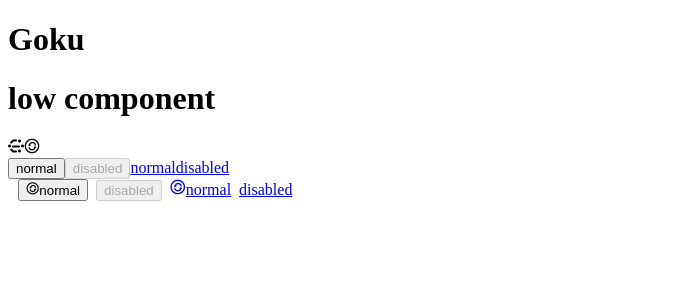
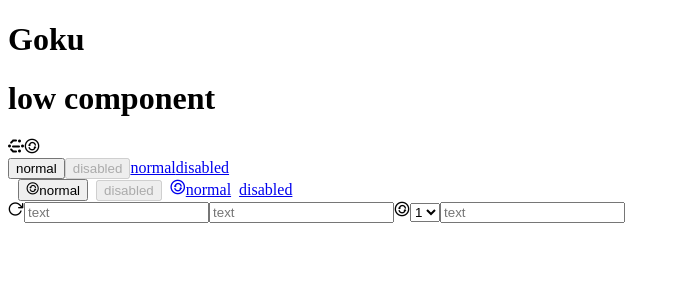
Before and after one commit to poplark/Goku, a React app: page / in a window 1280 px wide. Shown: the top 300 px of the page, without its empty margins (0-680 px from the left). Built offline with nearby package versions, Linux system fonts and the light colour scheme.

Commit message:
input component

```diff
--- a/example/js/App.jsx
+++ b/example/js/App.jsx
@@ -3,6 +3,7 @@
 import HOC from './components/hoc';
 import ButtonExample from './components/button';
 import IconExample from './components/icon';
+import InputExample from './components/input';
 
 export default class App extends Component {
     render() {
@@ -12,6 +13,7 @@
                 <HOC/>
                 <IconExample/>
                 <ButtonExample/>
+                <InputExample/>
             </div>
         )
     }
--- /dev/null
+++ b/example/js/components/input/index.jsx
@@ -0,0 +1,52 @@
+import React, { Component } from 'react';
+import { Input, Icon } from 'goku';
+
+export default class Inputs extends Component {
+    constructor(props) {
+        super(props);
+        this.state = {
+            inputValue: null
+        }
+    }
+    handleClick = e => {
+        console.log('clicked');
+    }
+    handleChange = e => {
+        let val = e.target.value;
+        console.log('ccccc', val);
+        this.setState({
+            inputValue: val
+        })
+    }
+    handleRefresh = e => {
+        this.setState({
+            inputValue: null
+        })
+    }
+
+    render() {
+        let reloadIcon = <Icon type="reload"/>;
+        let refreshIcon = <Icon type="refresh" onClick={this.handleRefresh}/>;
+        let { inputValue } = this.state;
+
+        return (
+            <div>
+                <Input placeholder="text"
+                    value={inputValue}
+                    prefix={reloadIcon}
+                    onClick={this.handleClick}
+                    onChange={this.handleChange}/>
+                <Input placeholder="text"
+                    value={inputValue}
+                    suffix={refreshIcon}
+                    onClick={this.handleClick}
+                    onChange={this.handleChange}/>
+                <Input placeholder="text"
+                    value={inputValue}
+                    addonBefore={<select><option key='1' value='1'>1</option></select>}
+                    onClick={this.handleClick}
+                    onChange={this.handleChange}/>
+            </div>
+        )
+    }
+}
--- a/src/components/button/Button.jsx
+++ b/src/components/button/Button.jsx
@@ -97,14 +97,14 @@
                 break;
         }
         const ComponentProp = others.href ? 'a' : 'button';
-        const classes = classNames(prefixCls, className, {
+        const classes = classNames(prefixCls, {
             [`${prefixCls}-${type}`]: type,
             [`${prefixCls}-${shape}`]: shape,
             [`${prefixCls}-${sizeCls}`]: sizeCls,
             [`${prefixCls}-icon-only`]: !children && icon,
             [`${prefixCls}-loading`]: loading,
             [`${prefixCls}-clicked`]: clicked
-        })
+        }, className);
         const iconType = loading ? 'loading' : icon;
         const iconNode = iconType ? <Icon type={iconType}/> : null;
 
--- a/src/components/icon/index.jsx
+++ b/src/components/icon/index.jsx
@@ -17,10 +17,10 @@
 
     render() {
         const { prefixCls, type, className, spin } = this.props;
-        const classes = classNames(prefixCls, className, {
+        const classes = classNames(prefixCls, {
             [`${prefixCls}-spin`]: !!spin || type === 'loading',
             [`${prefixCls}-${type}`]: true
-        });
+        }, className);
         return (
             <i {...omit(this.props, ['prefixCls', 'type', 'spin'])} className={classes}/>
         )
--- /dev/null
+++ b/src/components/input/Input.jsx
@@ -0,0 +1,192 @@
+import React, { Component } from 'react';
+import PropTypes from 'prop-types';
+import classNames from 'classnames';
+import omit from 'omit.js';
+
+export const InputSize = ['small', 'large'];
+export const InputWSize = ['small', 'large'];
+
+function fixControlledValue(value) {
+    if(typeof value === 'undefined' || value === null) {
+        return '';
+    }
+    return value;
+}
+
+export default class Input extends Component {
+    static propTypes = {
+        prefixCls: PropTypes.string,
+        type: PropTypes.string,
+        className: PropTypes.string,
+        id: PropTypes.oneOf([PropTypes.number, PropTypes.string]),
+        name: PropTypes.string,
+        disabled: PropTypes.bool,
+        readOnly: PropTypes.bool,
+        placeholder: PropTypes.string,
+
+        size: PropTypes.oneOf(InputSize),
+        wSize: PropTypes.oneOf(InputWSize),
+        defaultValue: PropTypes.any,
+        value: PropTypes.any,
+
+        addonBefore: PropTypes.node,
+        addonAfter: PropTypes.node,
+        prefix: PropTypes.node,
+        suffix: PropTypes.node,
+
+        // action handlers
+        onClick: PropTypes.func,
+        onPressEnter: PropTypes.func,
+        onKeyDown: PropTypes.func,
+        onKeyUp: PropTypes.func,
+        onChange: PropTypes.func,
+        onFocus: PropTypes.func,
+        onBlur: PropTypes.func,
+    }
+    static defaultProps = {
+        prefixCls: 'goku-input',
+        type: 'text',
+        disabled: false,
+    }
+
+    constructor(props) {
+        super(props);
+        let { defaultValue, value } = props;
+        this.state = {
+            value: defaultValue || value || ''
+        }
+    }
+
+    componentDidMount() {
+    }
+    componentWillReceiveProps(nextProps) {
+        let oldValue = this.props.value;
+        let { value } = nextProps;
+        if(oldValue !== value) {
+            this.setState({
+                value: value || ''
+            })
+        }
+    }
+
+    getSizeCls() {
+        const { size } = this.props;
+        let sizeCls = '';
+        switch(size) {
+            case 'large':
+                sizeCls = 'lg';
+                break;
+            case 'small':
+                sizeCls = 'sm';
+                break;
+            default:
+                break;
+        }
+        return sizeCls;
+    }
+    getInputClassName() {
+        const { prefixCls, type, size, wSize, className, disabled } = this.props;
+
+        let sizeCls = this.getSizeCls();
+        return classNames(prefixCls, {
+            [`${prefixCls}-${type}`]: type,
+            [`${prefixCls}-${sizeCls}`]: sizeCls,
+            [`${prefixCls}-disabled`]: disabled,
+        });
+    }
+    renderInput() {
+        const { value, className } = this.props;
+        const otherProps = omit(this.props, [
+            'prefixCls',
+            'onPressEnter', // ?????
+            'addonBefore',
+            'addonAfter',
+            'prefix',
+            'suffix'
+        ]);
+        if('value' in this.props) {
+            otherProps.value = fixControlledValue(value);
+            delete otherProps.defaultValue;
+        }
+        return (
+            <input {...otherProps}
+                className={classNames(this.getInputClassName(), className)}
+                onKeyDown={this.handleKeyDown}
+                ref={ref=>this.input=ref}/>
+        );
+    }
+    renderAffixWrapper(children) {
+        const { prefixCls, prefix, suffix, className, style } = this.props;
+        if(!prefix && !suffix) {
+            return children;
+        }
+
+        let prefixElem = prefix ? (
+            <span className={`${prefixCls}-prefix`}>
+                { prefix }
+            </span>
+        ) : null;
+        let suffixElem = suffix ? (
+            <span className={`${prefixCls}-suffix`}>
+                { suffix }
+            </span>
+        ) : null;
+        let sizeCls = this.getSizeCls();
+        let affixWrapperCls = classNames(className, `${prefixCls}-affix-wrapper`, {
+            [`${prefixCls}-affix-wrapper-${sizeCls}`]: sizeCls,
+        });
+        return (
+            <span className={affixWrapperCls} style={style}>
+                {prefixElem}
+                {React.cloneElement(children, {style: null, className: this.getInputClassName()})}
+                {suffixElem}
+            </span>
+        )
+    }
+    renderAddonWrapper(children) {
+        const { prefixCls, addonBefore, addonAfter, className, size, style } = this.props;
+        if(!addonBefore && !addonAfter) {
+            return children;
+        }
+
+        let beforeElem = addonBefore ? (
+            <span className={`${prefixCls}-addon`}>
+                { addonBefore }
+            </span>
+        ) : null;
+        let afterElem = addonAfter ? (
+            <span className={`${prefixCls}-addon`}>
+                { addonAfter }
+            </span>
+        ) : null;
+        // wrapper
+        let sizeCls = this.getSizeCls();
+        let wrapperCls = classNames(className, `${prefixCls}-wrapper`, {
+            [`${prefixCls}-wrapper-${sizeCls}`]: sizeCls
+        });
+        if(beforeElem || afterElem) {
+            return (
+                <span className={wrapperCls} style={style}>
+                    {beforeElem}
+                    {React.cloneElement(children, {style: null, className: this.getInputClassName()})}
+                    {afterElem}
+                </span>
+            )
+        }
+        return (
+            <span className={wrapperCls}>
+                {beforeElem}
+                {children}
+                {afterElem}
+            </span>
+        )
+    }
+
+    render() {
+        return this.renderAddonWrapper(
+            this.renderAffixWrapper(
+                this.renderInput()
+            )
+        );
+    }
+}
--- /dev/null
+++ b/src/components/input/Search.jsx
@@ -0,0 +1,6 @@
+import React, { Component } from 'react';
+import PropTypes from 'prop-types';
+import classNames from 'classnames';
+
+export default class Search extends Component {
+}
--- /dev/null
+++ b/src/components/input/index.jsx
@@ -0,0 +1,6 @@
+import Input from './Input';
+import Search from './Search';
+
+Input.Search = Search;
+
+export default Input;
--- a/src/index.jsx
+++ b/src/index.jsx
@@ -1,3 +1,4 @@
 
 export { default as Button } from './components/button';
 export { default as Icon } from './components/icon';
+export { default as Input } from './components/input';
```
